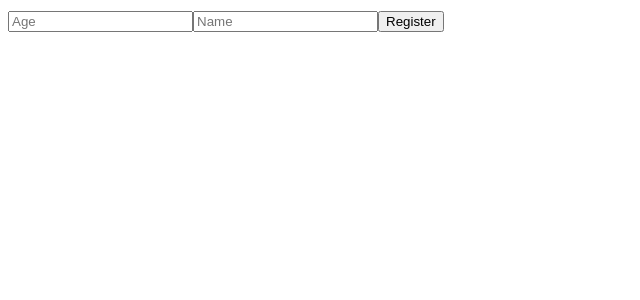
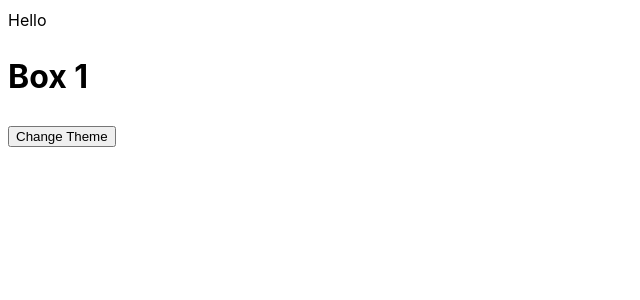
Before and after one commit to HimanshuParodiya/Typescript-in-1-video-7hr-, a React (Vite) app in the folder 13 React TypeScript Basics/: page / in a window 1280 px wide. Shown: the top 300 px of the page, without its empty margins (0-640 px from the left). Built offline with nearby package versions, Linux system fonts and the light colour scheme.

Commit message:
TypeScript with useContext

```diff
--- a/13 React TypeScript Basics/src/App.tsx
+++ b/13 React TypeScript Basics/src/App.tsx
@@ -39,43 +39,82 @@
 
 // export default App;
 
-// Hook with interface
-import { FormEvent, useState } from "react";
+// // Hook with interface
+// import { FormEvent, useState } from "react";
 
-interface Person {
-  name: string;
-  age: number;
+// interface Person {
+//   name: string;
+//   age: number;
+// }
+
+// const App = () => {
+//   const [user, setUser] = useState<Person>();
+//   const submitHandler = (e: FormEvent<HTMLFormElement>) => {
+//     e.preventDefault();
+//     console.log(user);
+//   };
+//   return (
+//     <>
+//       <form onSubmit={submitHandler}>
+//         <input
+//           type="number"
+//           placeholder="Age"
+//           value={user?.age || ""}
+//           onChange={(e) =>
+//             setUser((prev) => ({ ...prev!, age: Number(e.target.value) }))
+//           }
+//         />
+//         <input
+//           type="Text"
+//           placeholder="Name"
+//           value={user?.name || ""} // getting error of ( A component is changing an uncontrolled input to be controlled.) because user.name is initially undefined so we pass || "" to make it controlled form uncontrolled
+//           onChange={(e) =>
+//             setUser((prev) => ({ ...prev!, name: e.target.value }))
+//           }
+//         />
+
+//         <button type="submit">Register</button>
+//       </form>
+//     </>
+//   );
+// };
+
+// export default App;
+
+// use Context hook with typescript
+import { ReactNode, createContext, useState } from "react";
+import Box from "./components/Box";
+
+type ThemeType = "light" | "dark";
+
+interface ThemeContextType {
+  theme: ThemeType;
+  toggleTheme: () => void;
 }
 
-const App = () => {
-  const [user, setUser] = useState<Person>();
-  const submitHandler = (e: FormEvent<HTMLFormElement>) => {
-    e.preventDefault();
-    console.log(user);
+export const ThemeContext = createContext<ThemeContextType>({
+  theme: "light",
+  toggleTheme: () => {},
+});
+
+const ThemeProvider = ({ children }: { children: ReactNode }) => {
+  const [mode, setMode] = useState<ThemeType>("light");
+  const toggleTheme = () => {
+    setMode((prev) => (prev === "light" ? "dark" : "light"));
   };
   return (
-    <>
-      <form onSubmit={submitHandler}>
-        <input
-          type="number"
-          placeholder="Age"
-          value={user?.age || ""}
-          onChange={(e) =>
-            setUser((prev) => ({ ...prev!, age: Number(e.target.value) }))
-          }
-        />
-        <input
-          type="Text"
-          placeholder="Name"
-          value={user?.name || ""} // getting error of ( A component is changing an uncontrolled input to be controlled.) because user.name is initially undefined so we pass || "" to make it controlled form uncontrolled
-          onChange={(e) =>
-            setUser((prev) => ({ ...prev!, name: e.target.value }))
-          }
-        />
+    <ThemeContext.Provider value={{ theme: mode, toggleTheme: toggleTheme }}>
+      {children}
+    </ThemeContext.Provider>
+  );
+};
 
-        <button type="submit">Register</button>
-      </form>
-    </>
+const App = () => {
+  return (
+    <ThemeProvider>
+      <div>Hello</div>
+      <Box />
+    </ThemeProvider>
   );
 };
 
--- a/13 React TypeScript Basics/src/components/Box.tsx
+++ b/13 React TypeScript Basics/src/components/Box.tsx
@@ -1,31 +1,49 @@
-import { Dispatch, SetStateAction } from "react";
+// import { Dispatch, SetStateAction } from "react";
 
-type InputValType = string | number;
+import { useContext } from "react";
+import { ThemeContext } from "../App";
 
-type PropsType<T> = {
-  label: string;
-  value: T; // Cannot find name 'T' so we pass <T> after PropsType
-  setter: Dispatch<SetStateAction<T>>;
-};
+// type InputValType = string | number;
 
-const Box = <T extends InputValType>({
-  label,
-  value,
-  setter,
-}: PropsType<T>) => {
-  // Extend the T For InputValType (because T is not assignable to value) so now value can be string or number
+// type PropsType<T> = {
+//   label: string;
+//   value: T; // Cannot find name 'T' so we pass <T> after PropsType
+//   setter: Dispatch<SetStateAction<T>>;
+// };
+
+// const Box = <T extends InputValType>({
+//   label,
+//   value,
+//   setter,
+// }: PropsType<T>) => {
+//   // Extend the T For InputValType (because T is not assignable to value) so now value can be string or number
+//   return (
+//     <form>
+//       <label>{label}</label>
+//       <input
+//         type="text"
+//         value={value}
+//         onChange={(e) => setter(e.target.value as T)}
+//       />
+//     </form>
+//   );
+// };
+
+// export default Box;
+
+// // <T,> declare generic
+
+const Box = () => {
+  const { theme, toggleTheme } = useContext(ThemeContext);
+  //   alert(theme);
+  console.log(theme);
+
   return (
-    <form>
-      <label>{label}</label>
-      <input
-        type="text"
-        value={value}
-        onChange={(e) => setter(e.target.value as T)}
-      />
-    </form>
+    <div className="boxContainer">
+      <h1>Box 1</h1>
+      <button onClick={() => toggleTheme()}>Change Theme</button>
+    </div>
   );
 };
 
 export default Box;
-
-// <T,> declare generic
```
